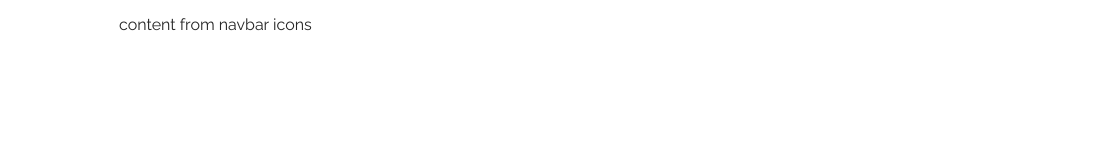
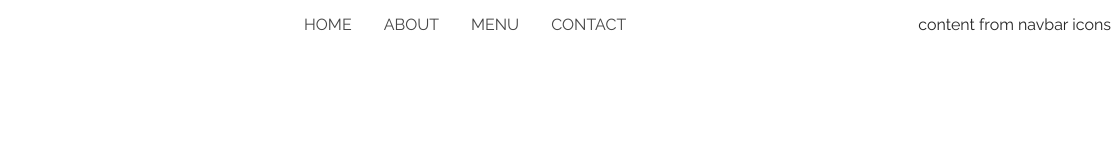
Before and after one commit to DundarKoray/Gatsby__Contentful__Bootstrap__Project__Restaurant, a Gatsby site: page / in a window 1280 px wide. Shown: the full height of the page, 169-1280 px from the left. Built offline with nearby package versions, Linux system fonts and the light colour scheme; Gatsby itself is replaced by a stand-in of ours.

Commit message:
added media query for navigation

```diff
--- a/src/components/globals/navbar/NavbarLinks.js
+++ b/src/components/globals/navbar/NavbarLinks.js
@@ -30,12 +30,18 @@ class NavbarLinks extends Component {
     }
     render() {
         console.log(this.props.navbarOpen)
-        let link_wrapper;
-        (this.props.navbarOpen) ? link_wrapper = 'link_wrapper_open'
-        : link_wrapper = 'link_wrapper_close'
+        let status;
+
+        if(this.props.navbarOpen){
+            status = 'link-wrapper-open'
+        } else {
+            status = 'link-wrapper-close'
+        }
+
+
 
         return (
-            <ul className={link_wrapper}>
+            <ul className={`link-wrapper ${status}`}>
 
                 {this.state.links.map(link => {
                     return (
--- a/src/components/globals/navbar/navbar.css
+++ b/src/components/globals/navbar/navbar.css
@@ -1,14 +1,13 @@
-@media (min-width: 768px){
-    .navbar-wrapper {
-        display: flex;
-        align-items: center;
-    }
 
-    .toggle-icon {
-        display: none;
-    }
 
-}
+
+
+
+
+
+
+
+
 
 
 .header-wrapper {
@@ -24,14 +23,22 @@
     cursor: pointer;
 }
 
-.link_wrapper_close {
+.link-wrapper {
+    height: 152;
     list-style: none;
-    height: 0;
+
+}
+
+.link-wrapper-open {
+    height: 152px;
+    transition: all .8s ease-in-out;
     overflow: hidden;
 }
 
-.link_wrapper_open {
-    list-style: none;
+.link-wrapper-close {
+    height: 0;
+    transition: all .8s ease-in-out;
+    overflow: hidden;
 }
 
 .nav-link {
@@ -50,3 +57,31 @@
     color: var(--mainWhite);
     padding: 0.5rem 1rem 0.5rem 2rem;
 }
+
+@media (min-width: 768px){
+    .navbar-wrapper {
+        display: flex;
+        align-items: center;
+    }
+
+    .toggle-icon {
+        display: none;
+    }
+
+    .link-wrapper {
+        height: auto;
+        display: flex;
+        margin: 0 auto;
+    }
+
+    .link-wrapper-close {
+        height: auto ;
+        overflow: visible ;
+    }
+
+    .nav-link:hover {
+        background: var(--mainWhite) ;
+        color: var(--mainYellow) ;
+        padding: 0.5rem 1rem 0.5rem 1rem;
+    }
+}
```
